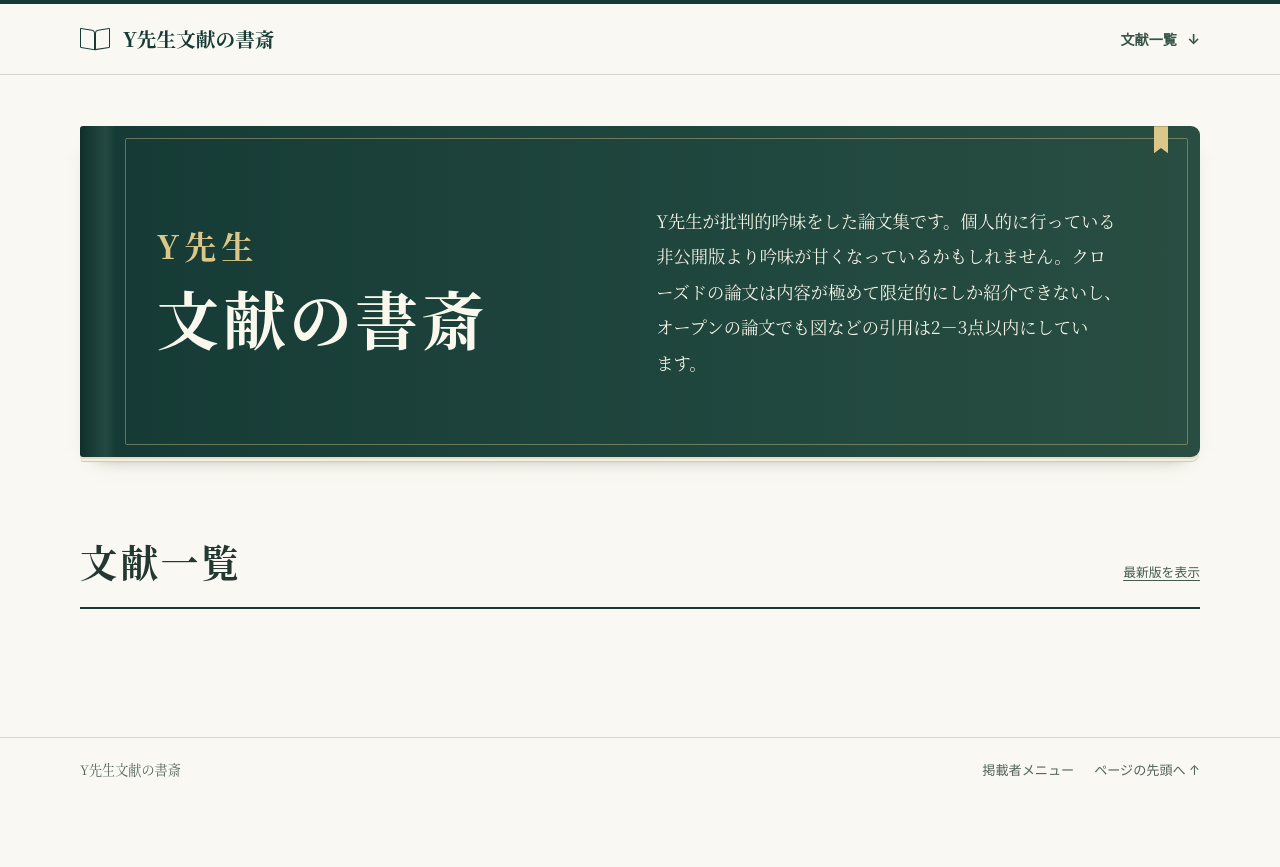
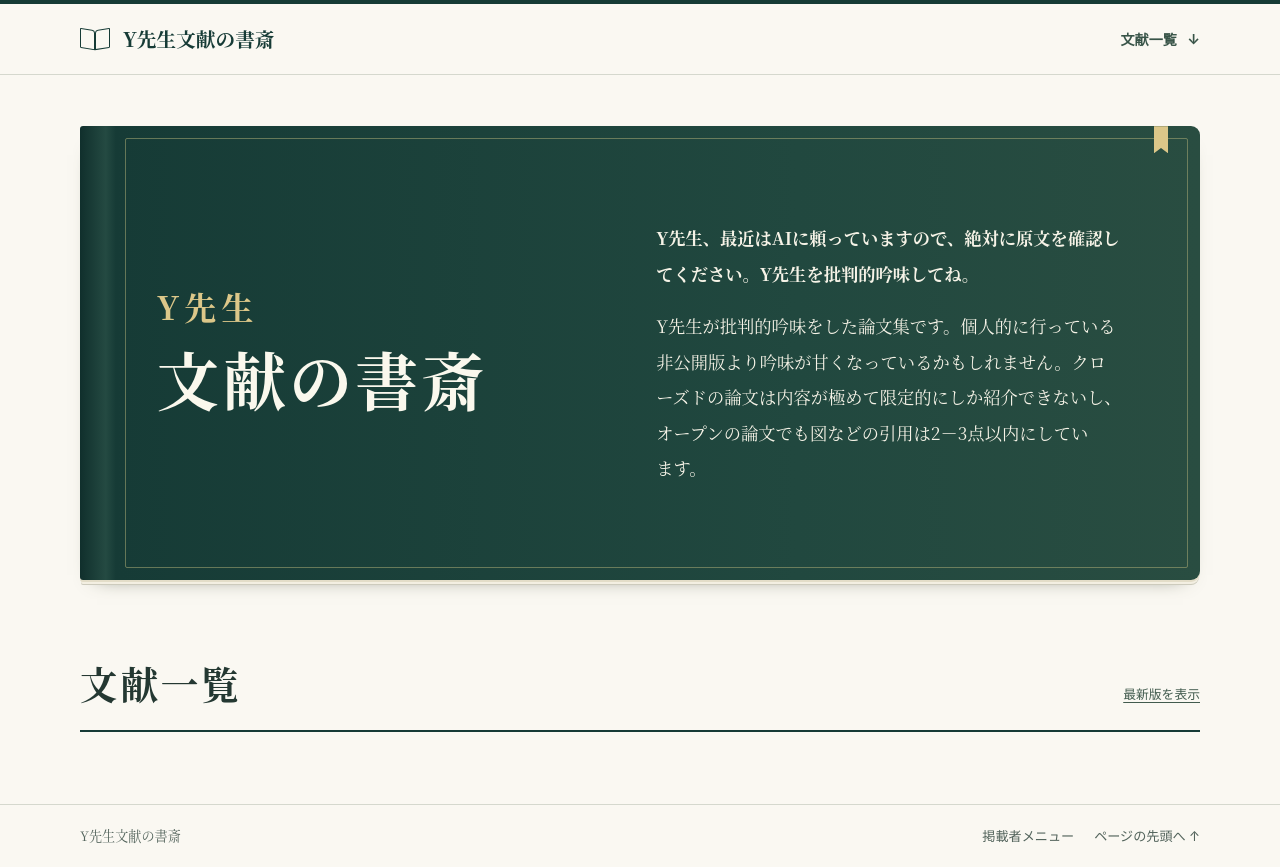
Before and after one commit to mxe050/y-sensei-study-library, a plain HTML site: page index.html in a window 1280 px wide. Before the commit the page ends 800 px from the top, so only its background shows below. Drawn offline with Linux system fonts and the light colour scheme.

Commit message:
冒頭に原文確認と批判的吟味のお願いを追加

```diff
--- a/index.html
+++ b/index.html
@@ -20,7 +20,10 @@
   <main class="page-width">
     <section class="cover" aria-labelledby="cover-title">
       <div class="cover-title"><h1 id="cover-title"><span>Y先生</span><strong>文献の書斎</strong></h1></div>
-      <p class="intro">Y先生が批判的吟味をした論文集です。個人的に行っている非公開版より吟味が甘くなっているかもしれません。クローズドの論文は内容が極めて限定的にしか紹介できないし、オープンの論文でも図などの引用は2－3点以内にしています。</p>
+      <div class="intro">
+        <p><strong>Y先生、最近はAIに頼っていますので、絶対に原文を確認してください。Y先生を批判的吟味してね。</strong></p>
+        <p>Y先生が批判的吟味をした論文集です。個人的に行っている非公開版より吟味が甘くなっているかもしれません。クローズドの論文は内容が極めて限定的にしか紹介できないし、オープンの論文でも図などの引用は2－3点以内にしています。</p>
+      </div>
     </section>
     <section class="catalog" id="catalog" aria-labelledby="catalog-heading">
       <div class="catalog-header"><h2 id="catalog-heading">文献一覧</h2><p class="count" id="total"><!--catalog-count--></p><a class="refresh-catalog" id="refresh-catalog" href="?latest#catalog">最新版を表示</a></div>
```
